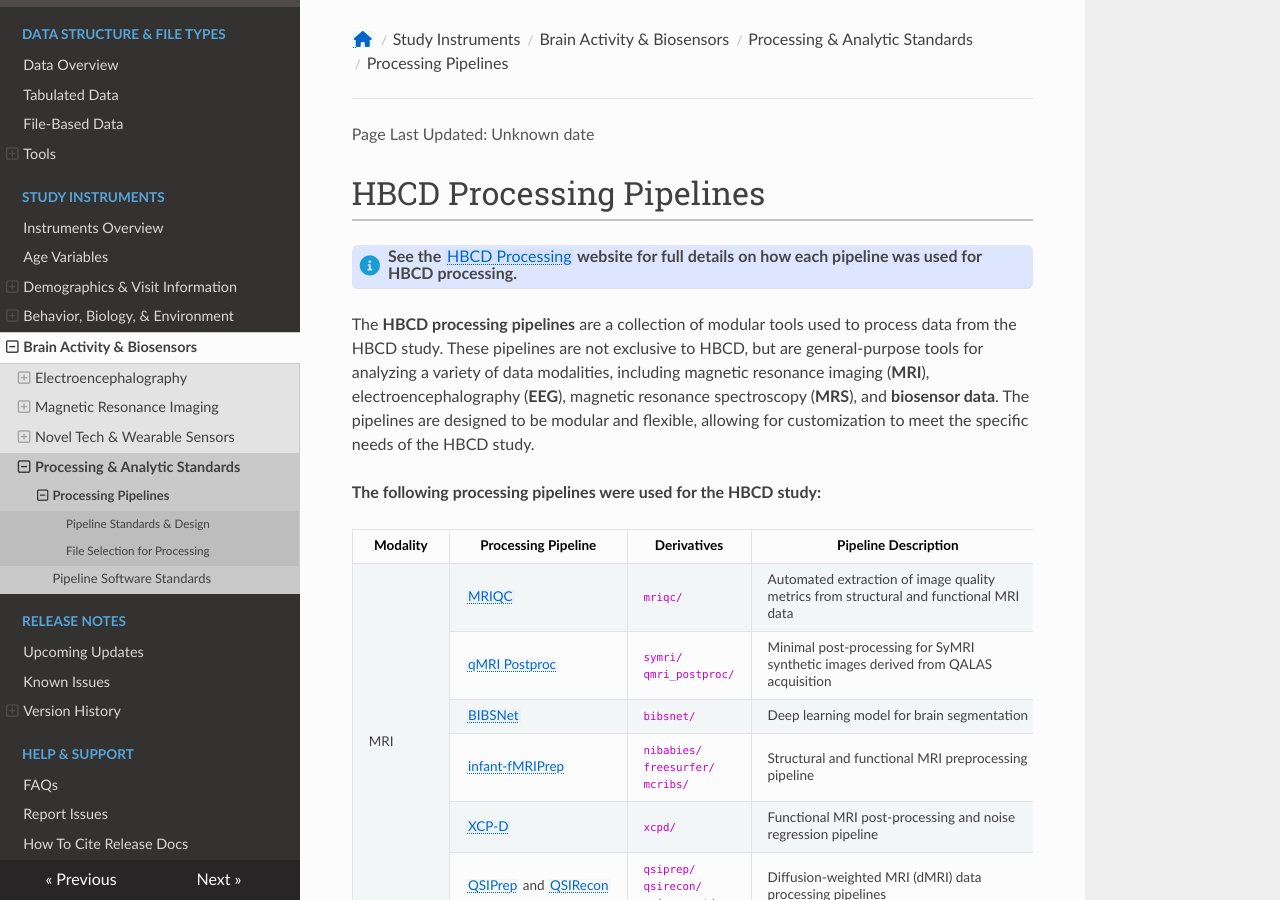
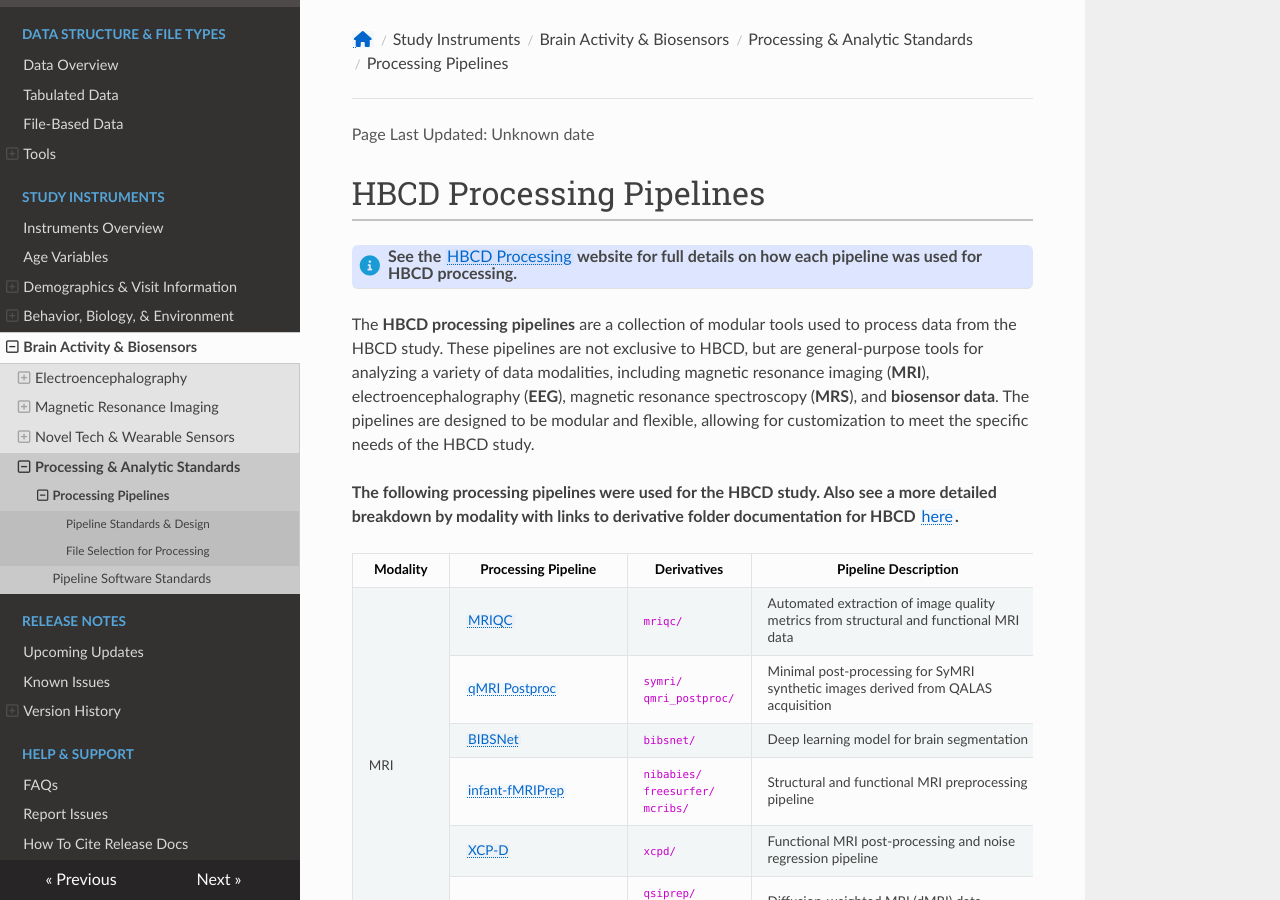
Before and after one commit to nbdc-datahub/hbcd-docs, an MkDocs documentation site: the page built from docs/instruments/processing/index.md, in a window 1280 px wide and 900 px high. Built offline with MkDocs 1.6.1, drawn with Linux system fonts in a browser that asks for light colours; nearby versions of some CDN libraries.

Commit message:
link to derivatives table in processing pipeline page

```diff
--- a/docs/instruments/processing/index.md
+++ b/docs/instruments/processing/index.md
@@ -8,7 +8,7 @@
 
 The **HBCD processing pipelines** are a collection of modular tools used to process data from the HBCD study. These pipelines are not exclusive to HBCD, but are general-purpose tools for analyzing a variety of data modalities, including magnetic resonance imaging (**MRI**), electroencephalography (**EEG**), magnetic resonance spectroscopy (**MRS**), and **biosensor data**. The pipelines are designed to be modular and flexible, allowing for customization to meet the specific needs of the HBCD study.
 
-**The following processing pipelines were used for the HBCD study:**
+**The following processing pipelines were used for the HBCD study. Also see a more detailed breakdown by modality with links to derivative folder documentation for HBCD [here](../../datacuration/file-based-data.md#links-to-pipeline-derivatives).**
 
 <table style="width: 100%; border-collapse: collapse; table-layout: fixed; font-size: 15px">
   <thead>
@@ -73,8 +73,6 @@ The **HBCD processing pipelines** are a collection of modular tools used to proc
 </tbody>
 </table>
 
-
-
 ## Pipeline Standards & Design
 All pipelines used for HBCD data processing must adhere to [HBCD Processing & Analytic Software Standards](standards.md), which require, among other things:
 
```
Also changed, not shown: docs/datacuration/file-based-data.md (+1 -1 lines).
